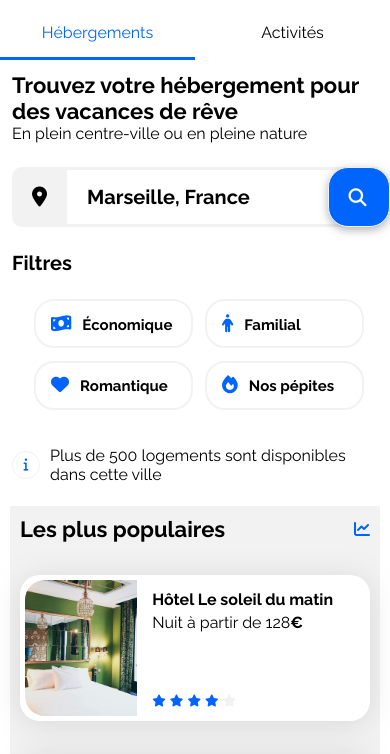
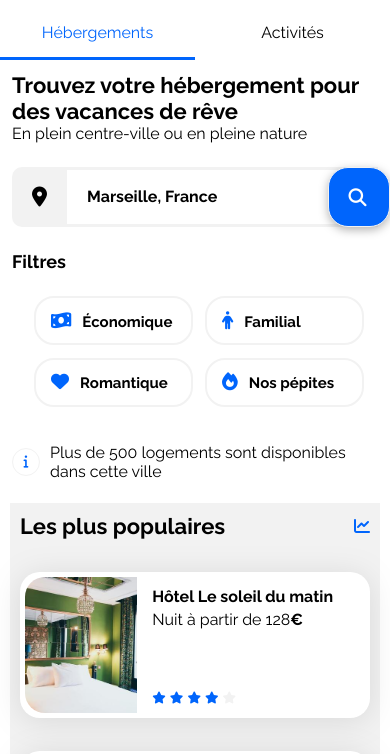
Before and after one commit to Algnir/Projet2OC, a plain HTML site: page index.html in a window 390 px wide. Shown: the part 68-822 px from the top of the page. Drawn offline with Linux system fonts and the light colour scheme.

Commit message:
changement de la police sur mobile de la partie filtre/recherche

```diff
--- a/css/style.css
+++ b/css/style.css
@@ -514,7 +514,6 @@ form{
 input[type="text"] {
     font-weight: bold;
     text-align: justify;
-    font-size: 20px;
     width: 100%;
     padding-left:20px;
 }
@@ -530,7 +529,7 @@ input[type="text"] {
 .filtres p {
     display:flex;
     flex-wrap:wrap;
-    font-size:20px;
+    font-size:18px;
 }
 
 .filtres button {
```
